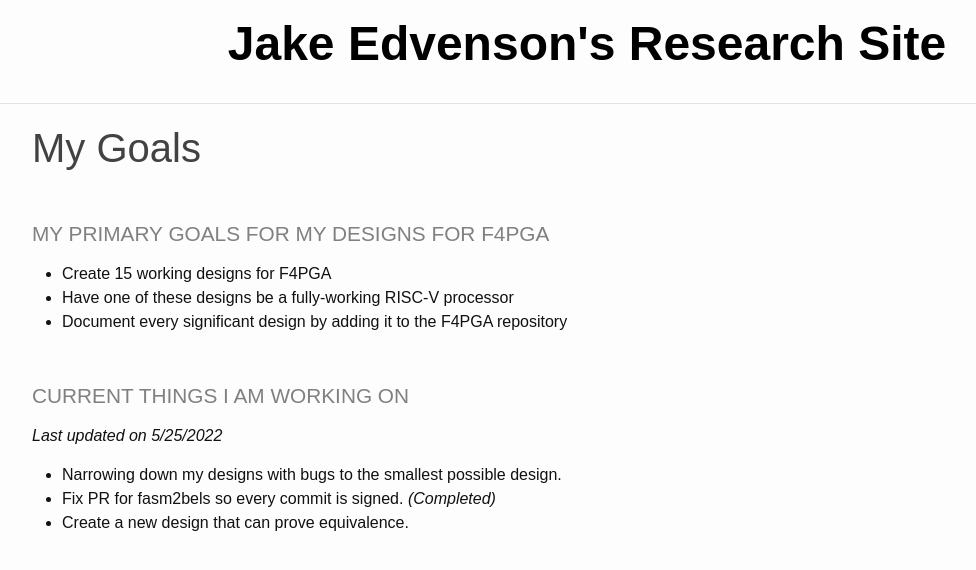
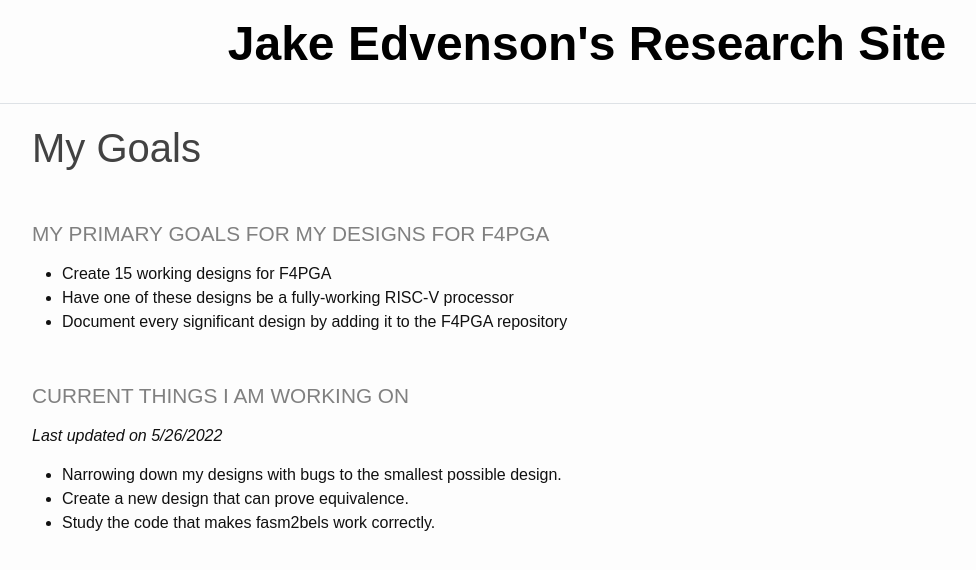
Before and after one commit to JakeEdvenson/JakeEdvenson.github.io, a Jekyll site: the page built from _pages/goals.md, in a window 1280 px wide. Shown: the top 570 px of the page, without its empty margins (53-1029 px from the left). Built offline with Jekyll 4.4.1, drawn with Linux system fonts in a browser that asks for light colours.

Commit message:
Update goals.md

```diff
--- a/_pages/goals.md
+++ b/_pages/goals.md
@@ -9,7 +9,7 @@ title: My Goals
 * Document every significant design by adding it to the F4PGA repository
 
 ### Current Things I am working on
-*Last updated on 5/25/2022*
+*Last updated on 5/26/2022*
 * Narrowing down my designs with bugs to the smallest possible design.
-* Fix PR for fasm2bels so every commit is signed. _(Completed)_
 * Create a new design that can prove equivalence.
+* Study the code that makes fasm2bels work correctly.
```
